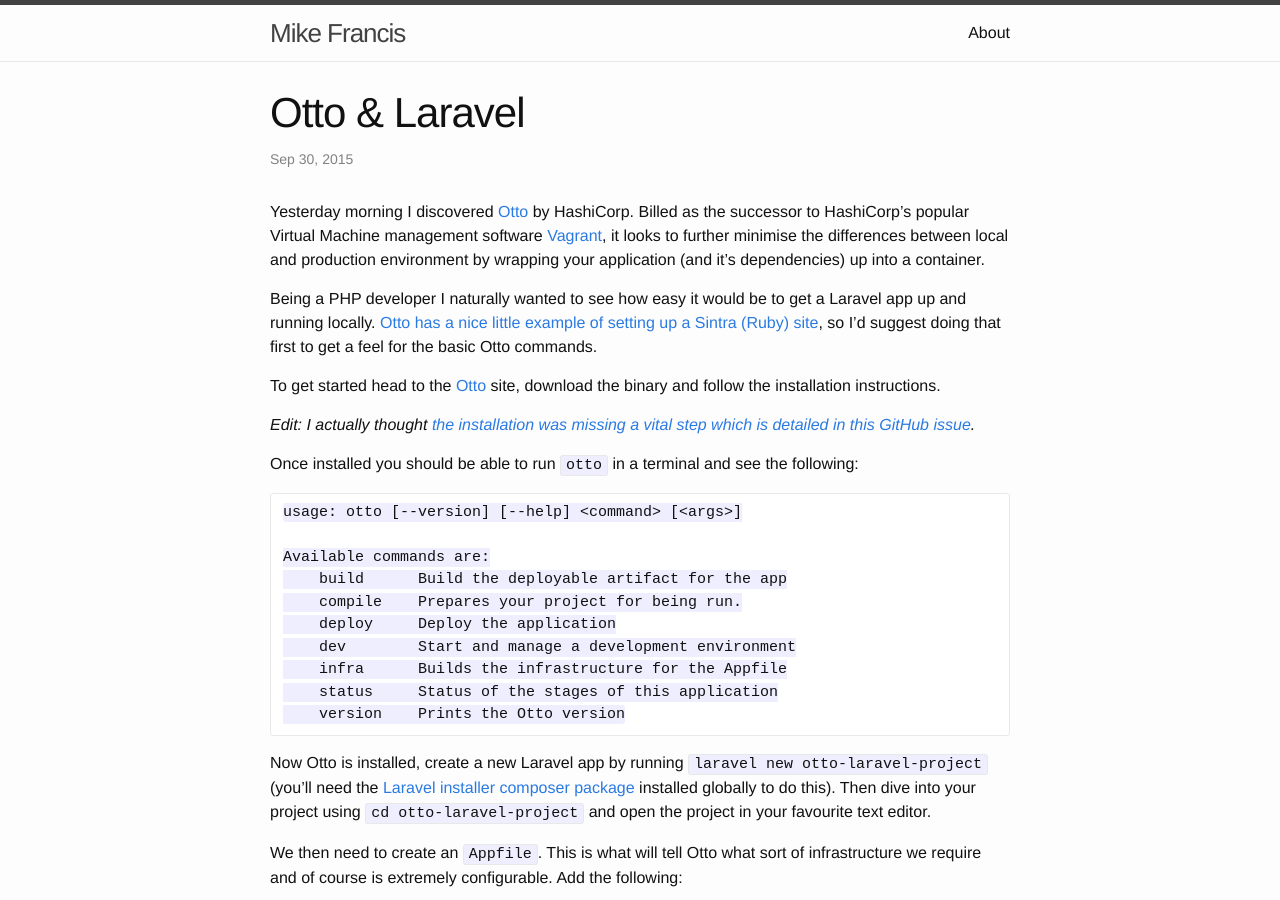
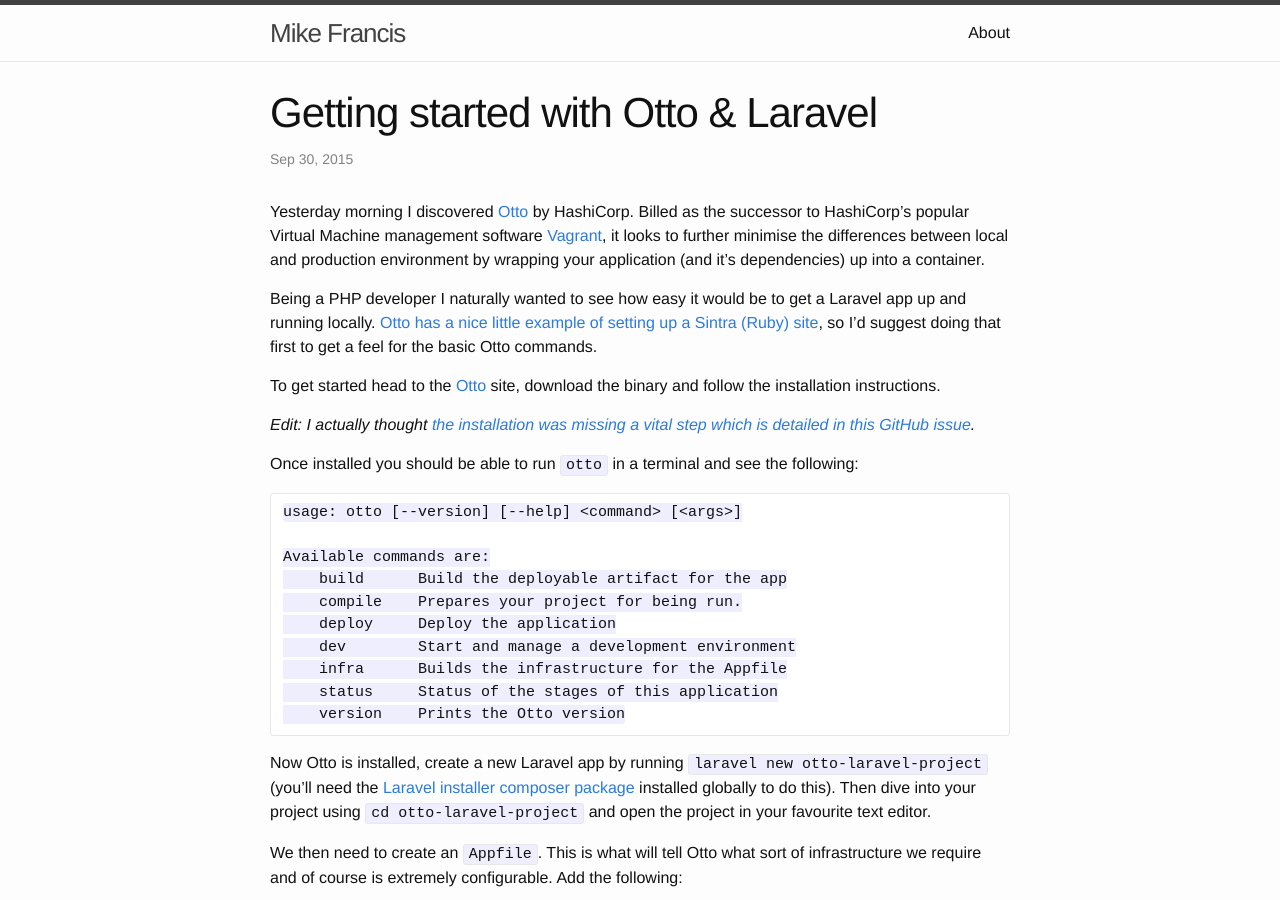
Before and after one commit to mikefrancis/mikefrancis.dev, a Jekyll site: the page built from _posts/2015-09-30-otto-laravel.markdown, in a window 1280 px wide and 900 px high. Built offline with Jekyll 4.4.1, drawn with Linux system fonts in a browser that asks for light colours.

Commit message:
Update 2015-09-30-otto-laravel.markdown

```diff
--- a/_posts/2015-09-30-otto-laravel.markdown
+++ b/_posts/2015-09-30-otto-laravel.markdown
@@ -1,6 +1,6 @@
 ---
 layout: post
-title:  "Otto & Laravel"
+title:  "Getting started with Otto & Laravel"
 date:   2015-09-30 10:00:00
 categories: otto laravel php
 ---
```
